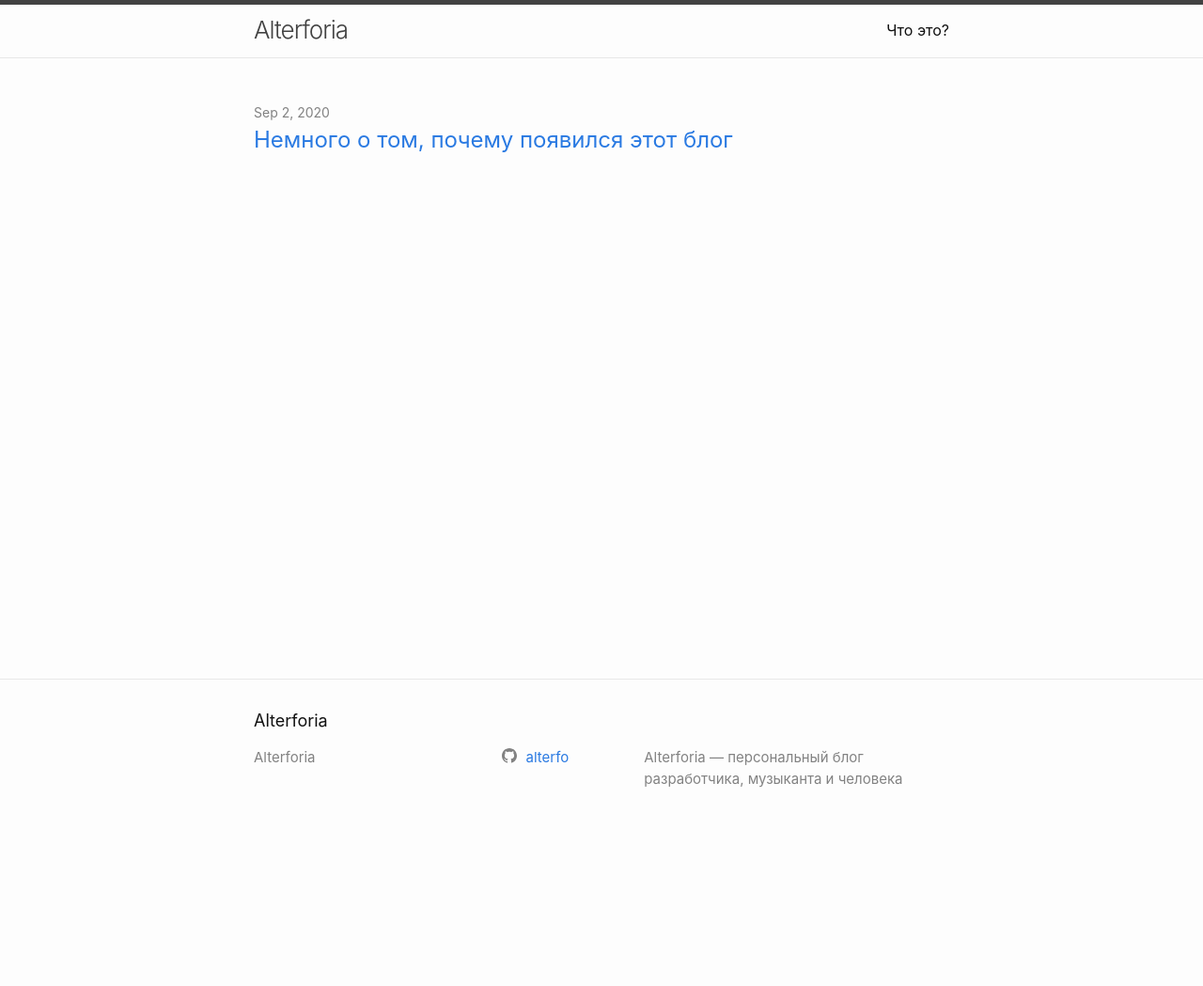
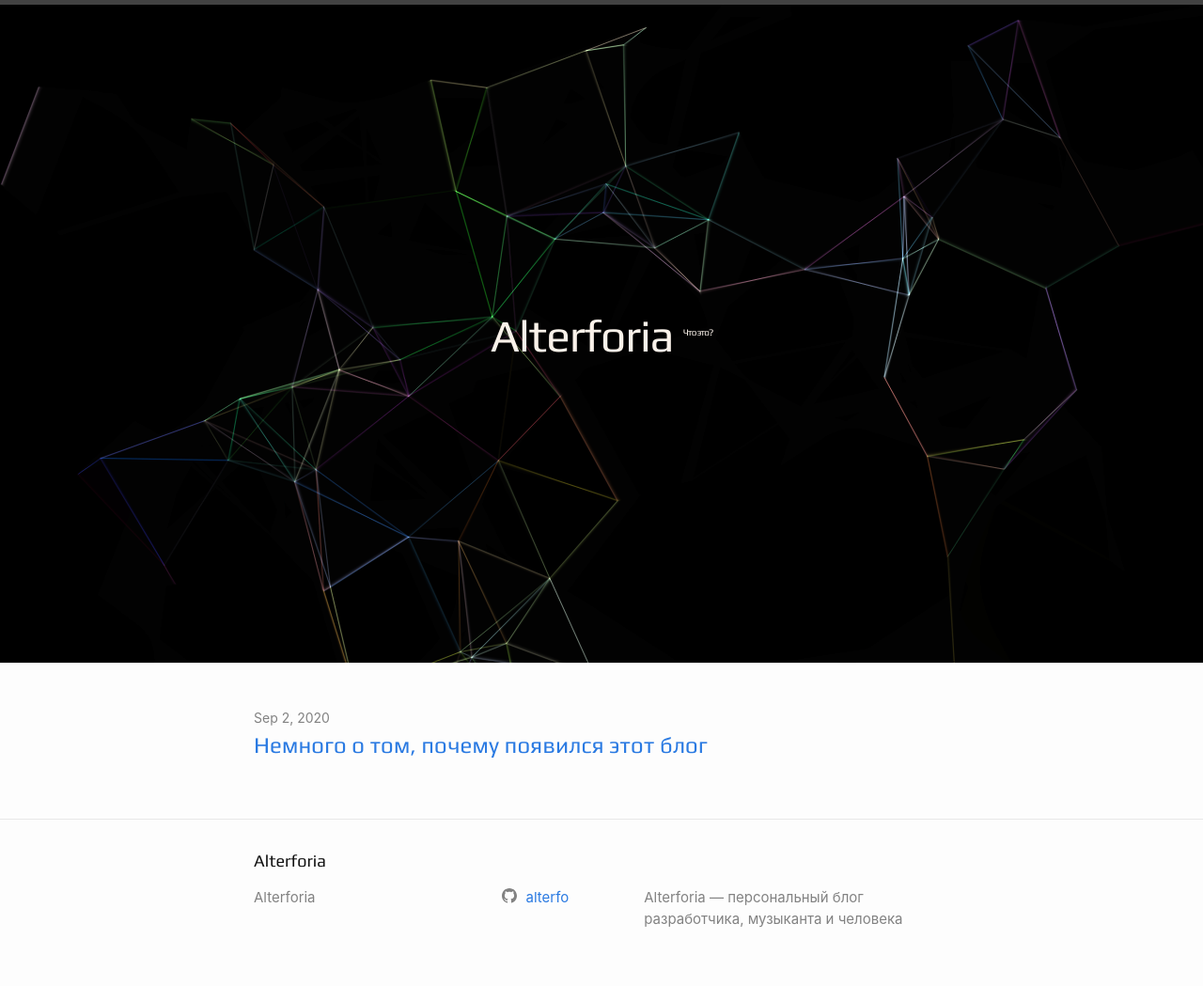
Before and after one commit to badattech/badattech.github.io, a Jekyll site: the page built from index.markdown, in a window 1280 px wide. Shown: the whole page at 94% size. Built offline with Jekyll 4.4.1, drawn with Linux system fonts in a browser that asks for light colours; before the commit the page ends 900 px from its top, so only the background shows below that.

Commit message:
adds beautiful header, changes some styles

```diff
--- a/_includes/header.html
+++ b/_includes/header.html
@@ -1,30 +1,138 @@
-<header class="site-header" role="banner">
-
-  <div class="wrapper">
+<header class="site-header" role="banner" id="large-header">
     {%- assign default_paths = site.pages | map: "path" -%}
     {%- assign page_paths = site.header_pages | default: default_paths -%}
-    <a class="site-title" rel="author" href="{{ "/" | relative_url }}">{{ site.title | escape }}</a>
-
-    {%- if page_paths -%}
-      <nav class="site-nav">
-        <input type="checkbox" id="nav-trigger" class="nav-trigger" />
-        <label for="nav-trigger">
-          <span class="menu-icon">
-            <svg viewBox="0 0 18 15" width="18px" height="15px">
-              <path d="M18,1.484c0,0.82-0.665,1.484-1.484,1.484H1.484C0.665,2.969,0,2.304,0,1.484l0,0C0,0.665,0.665,0,1.484,0 h15.032C17.335,0,18,0.665,18,1.484L18,1.484z M18,7.516C18,8.335,17.335,9,16.516,9H1.484C0.665,9,0,8.335,0,7.516l0,0 c0-0.82,0.665-1.484,1.484-1.484h15.032C17.335,6.031,18,6.696,18,7.516L18,7.516z M18,13.516C18,14.335,17.335,15,16.516,15H1.484 C0.665,15,0,14.335,0,13.516l0,0c0-0.82,0.665-1.483,1.484-1.483h15.032C17.335,12.031,18,12.695,18,13.516L18,13.516z"/>
-            </svg>
-          </span>
-        </label>
-
-        <div class="trigger">
-          {%- for path in page_paths -%}
+    <canvas id="canvas"></canvas>
+    <h1 class='main-title'><a class="site-title" rel="author" href="{{ "/" | relative_url }}">{{ site.title | escape }}</a> <sup>
+      {%- if page_paths -%}
+        {%- for path in page_paths -%}
             {%- assign my_page = site.pages | where: "path", path | first -%}
             {%- if my_page.title -%}
             <a class="page-link" href="{{ my_page.url | relative_url }}">{{ my_page.title | escape }}</a>
             {%- endif -%}
-          {%- endfor -%}
-        </div>
-      </nav>
-    {%- endif -%}
-  </div>
+        {%- endfor -%}
+      {%- endif -%}
+    </sup></h1>
 </header>
+<script>
+  (function() {
+  var requestAnimationFrame = window.requestAnimationFrame || window.mozRequestAnimationFrame ||
+                              window.webkitRequestAnimationFrame || window.msRequestAnimationFrame;
+  window.requestAnimationFrame = requestAnimationFrame;
+})();
+
+(function() {
+
+  var width, height, largeHeader, canvas, ctx, points, target, animateHeader = true;
+
+  // Main
+  initHeader();
+  addListeners();
+
+  function initHeader() {
+    width = window.innerWidth;
+    height = window.innerHeight;
+    target = {
+      x: width / 2,
+      y: height / 2
+    };
+
+    largeHeader = document.getElementById('large-header');
+    largeHeader.style.height = height - 200 + 'px';
+
+    canvas = document.getElementById('canvas');
+    canvas.width = width;
+    canvas.height = height;
+    ctx = canvas.getContext('2d');
+    var W = width;
+    var H = height;
+
+    var particles = [];
+
+    for (var i = 0; i < 100; i++) {
+      particles.push(new Particle());
+    }
+
+    function Particle() {
+      this.location = {
+        x: Math.random() * W,
+        y: Math.random() * H
+      }
+      this.radius = 10;
+      this.speed = 0.3;
+      this.angle = Math.random() * 360;
+
+      var r = Math.round(Math.random() * 255);
+      var g = Math.round(Math.random() * 255);
+      var b = Math.round(Math.random() * 255);
+      var a = Math.random() * 0.1;
+      this.rgba = "rgba(" + r + ", " + g + "," + b + ", " + a + ")";
+
+    }
+
+    function draw() {
+
+      ctx.globalCompositeOperation = "source-over";
+      ctx.fillStyle = "rgba(1, 1, 1, 0.2)";
+      ctx.fillRect(0, 0, W, H);
+      ctx.globalCompositeOperation = "lighter";
+      for (var i = 0; i < particles.length; i++) {
+        var p = particles[i];
+        ctx.fillStyle = "rgba(1, 1, 1, 0.1)";
+        ctx.fillRect(p.location.x, p.location.y, p.radius, p.radius);
+
+        for (var n = 0; n < particles.length; n++) {
+          var p2 = particles[n];
+          var yd = p2.location.y - p.location.y;
+          var xd = p2.location.x - p.location.x;
+          var distance = Math.sqrt(xd * xd + yd * yd);
+
+          if (distance < 140) {
+            ctx.beginPath();
+            ctx.lineWidth = 1;
+            ctx.moveTo(p.location.x, p.location.y);
+            ctx.lineTo(p2.location.x, p2.location.y);
+            ctx.strokeStyle = p.rgba;
+            ctx.stroke();
+          }
+        }
+
+        p.location.x = p.location.x + p.speed * Math.cos(p.angle * Math.PI / 180);
+        p.location.y = p.location.y + p.speed * Math.sin(p.angle * Math.PI / 180);
+
+        if (p.location.x < 0) p.location.x = W + 50;
+        if (p.location.x > W + 50) p.location.x = 0;
+        if (p.location.y < 0) p.location.y = H + 50;
+        if (p.location.y > H + 50) p.location.y = 0;
+
+      }
+
+      requestAnimationFrame(draw);
+    }
+
+    //setInterval(draw, 3);
+    requestAnimationFrame(draw);
+  }
+
+  // Event handling
+  function addListeners() {
+    if (!('ontouchstart' in window)) {
+      window.addEventListener('mousemove', mouseMove);
+    }
+    window.addEventListener('scroll', scrollCheck);
+    window.addEventListener('resize', resize);
+  }
+  function scrollCheck() {
+    if (document.body.scrollTop > height) animateHeader = false;
+    else animateHeader = true;
+  }
+
+  function resize() {
+    width = window.innerWidth;
+    height = window.innerHeight;
+    largeHeader.style.height = height + 'px';
+    canvas.width = width;
+    canvas.height = height;
+  }
+
+})();
+</script>
--- a/_sass/minima.scss
+++ b/_sass/minima.scss
@@ -1,12 +1,18 @@
 @charset "utf-8";
 
 // Define defaults for each variable.
+@import url('https://fonts.googleapis.com/css2?family=Play:wght@400;700&display=swap');
 
 $base-font-family: -apple-system, BlinkMacSystemFont, "Segoe UI", Roboto, Helvetica, Arial, sans-serif, "Apple Color Emoji", "Segoe UI Emoji", "Segoe UI Symbol" !default;
 $base-font-size:   16px !default;
 $base-font-weight: 400 !default;
 $small-font-size:  $base-font-size * 0.875 !default;
 $base-line-height: 1.5 !default;
+
+$header-font-family: 'Play', sans-serif;
+$header-font-size: 20px !default;
+$header-font-weight: 400 !default;
+$header-line-height: 1.5 !default;
 
 $spacing-unit:     30px !default;
 
--- a/_sass/minima/_base.scss
+++ b/_sass/minima/_base.scss
@@ -94,7 +94,9 @@ li {
  * Headings
  */
 h1, h2, h3, h4, h5, h6 {
-  font-weight: $base-font-weight;
+  font: $header-font-weight #{$header-font-size}/#{$header-line-height} $header-font-family;
+  color: $text-color;
+  font-weight: $header-font-weight;
 }
 
 
--- a/_sass/minima/_layout.scss
+++ b/_sass/minima/_layout.scss
@@ -4,102 +4,40 @@
 .site-header {
   border-top: 5px solid $grey-color-dark;
   border-bottom: 1px solid $grey-color-light;
-  min-height: $spacing-unit * 1.865;
 
   // Positioning context for the mobile navigation icon
   position: relative;
+  width: 100%;
+  background: #333;
+  overflow: hidden;
+  background-size: cover;
+  background-position: center center;
+  z-index: 1;
 }
 
-.site-title {
-  @include relative-font-size(1.625);
+.main-title {
+  @include relative-font-size(3);
   font-weight: 300;
   line-height: $base-line-height * $base-font-size * 2.25;
   letter-spacing: -1px;
-  margin-bottom: 0;
   float: left;
+  position: absolute;
+  margin: 0;
+  padding: 0;
+  text-align: center;
+  top: 50%;
+  left: 50%;
+  -webkit-transform: translate3d(-50%,-50%,0);
+  transform: translate3d(-50%,-50%,0);
 
-  &,
-  &:visited {
-    color: $grey-color-dark;
+  a {
+    color: #f9f1e9;
+  }
+
+  sup {
+    @include relative-font-size(0.625);
   }
 }
-
-.site-nav {
-  float: right;
-  line-height: $base-line-height * $base-font-size * 2.25;
-
-  .nav-trigger {
-      display: none;
-  }
-
-  .menu-icon {
-    display: none;
-  }
-
-  .page-link {
-    color: $text-color;
-    line-height: $base-line-height;
-
-    // Gaps between nav items, but not on the last one
-    &:not(:last-child) {
-      margin-right: 20px;
-    }
-  }
-
-  @include media-query($on-palm) {
-    position: absolute;
-    top: 9px;
-    right: $spacing-unit / 2;
-    background-color: $background-color;
-    border: 1px solid $grey-color-light;
-    border-radius: 5px;
-    text-align: right;
-
-    label[for="nav-trigger"] {
-      display: block;
-      float: right;
-      width: 36px;
-      height: 36px;
-      z-index: 2;
-      cursor: pointer;
-    }
-
-    .menu-icon {
-      display: block;
-      float: right;
-      width: 36px;
-      height: 26px;
-      line-height: 0;
-      padding-top: 10px;
-      text-align: center;
-
-      > svg {
-        fill: $grey-color-dark;
-      }
-    }
-
-    input ~ .trigger {
-      clear: both;
-      display: none;
-    }
-
-    input:checked ~ .trigger {
-      display: block;
-      padding-bottom: 5px;
-    }
-
-    .page-link {
-      display: block;
-      padding: 5px 10px;
-
-      &:not(:last-child) {
-        margin-right: 0;
-      }
-      margin-left: 20px;
-    }
-  }
-}
-
 
 
 /**
@@ -217,7 +155,7 @@
 }
 
 .post-title {
-  @include relative-font-size(2.625);
+  @include relative-font-size(2.165);
   letter-spacing: -1px;
   line-height: 1;
 
```
